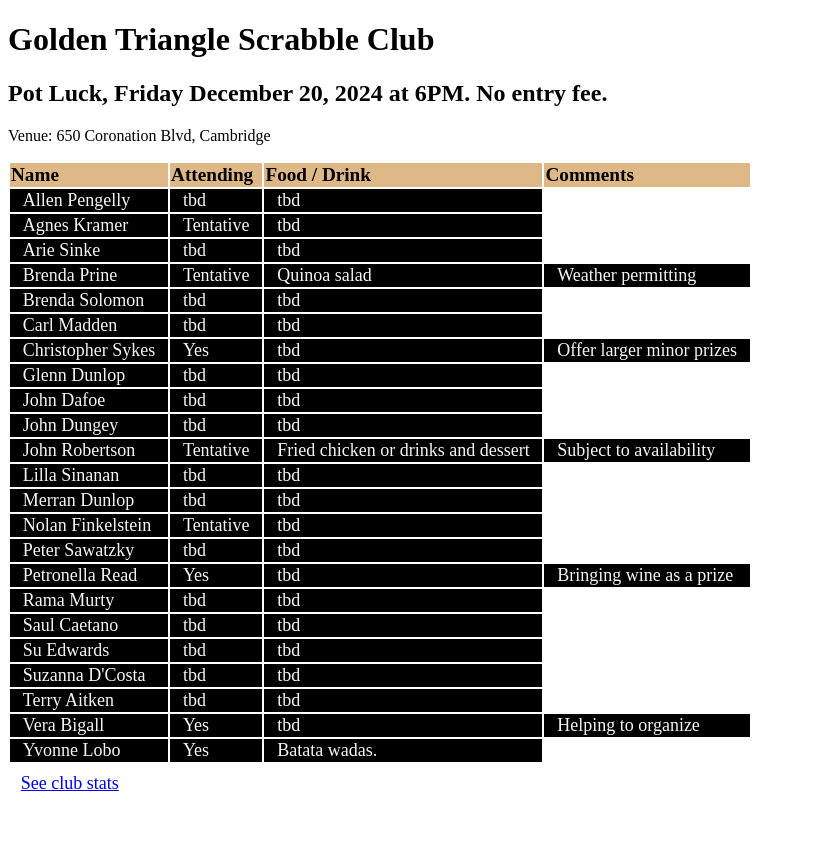
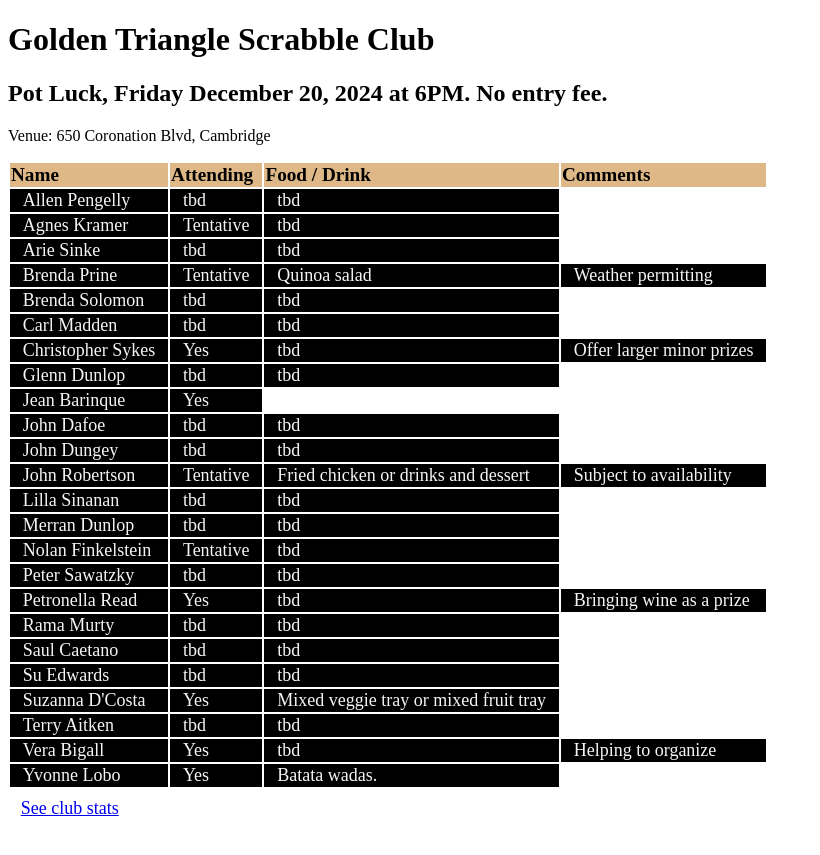
Before and after one commit to TileRunner/tilerunner.github.io, a Jekyll site: the page scrabbleclub/gtsc.html, which Jekyll copies as it is, in a window 1280 px wide. Shown: the top 855 px of the page, without its empty margins (0-820 px from the left). Built offline with Jekyll 4.4.1, drawn with Linux system fonts in a browser that asks for light colours.

Commit message:
Potluck updates

```diff
--- a/scrabbleclub/gtsc.html
+++ b/scrabbleclub/gtsc.html
@@ -65,6 +65,10 @@
             <td>tbd</td>
           </tr>
           <tr>
+            <td>Jean Barinque</td>
+            <td>Yes</td>
+          </tr>
+          <tr>
             <td>John Dafoe</td>
             <td>tbd</td>
             <td>tbd</td>
@@ -123,8 +127,8 @@
           </tr>
           <tr>
             <td>Suzanna D'Costa</td>
-            <td>tbd</td>
-            <td>tbd</td>
+            <td>Yes</td>
+            <td>Mixed veggie tray or mixed fruit tray</td>
           </tr>
           <tr>
             <td>Terry Aitken</td>
```
